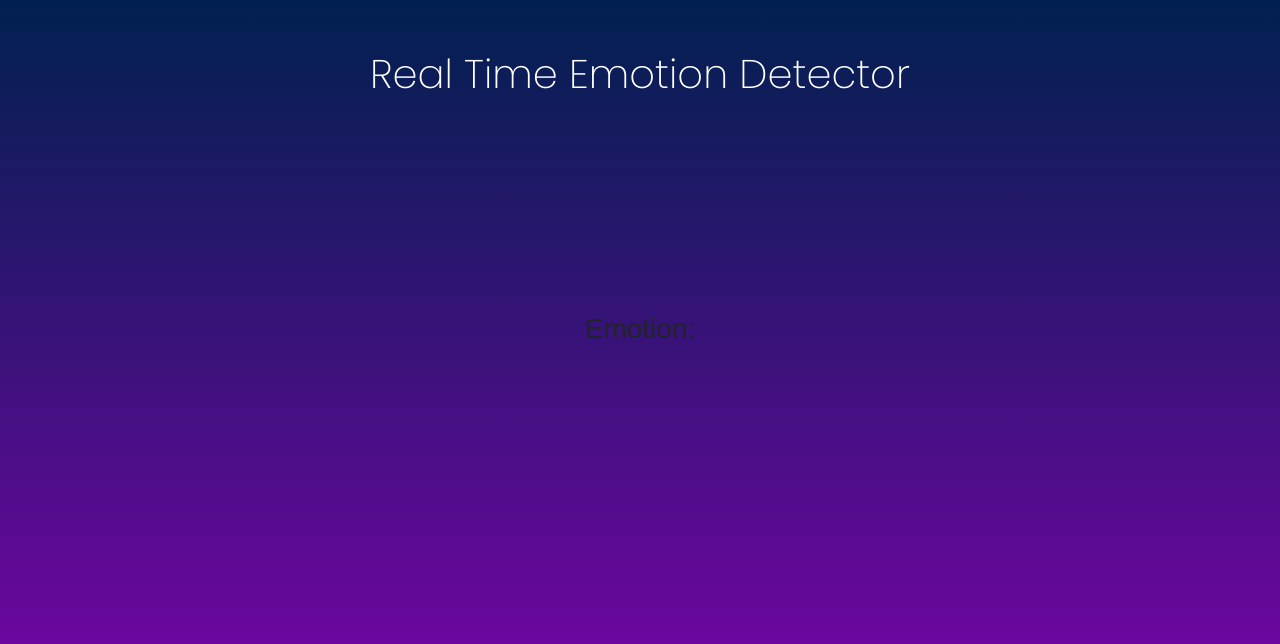
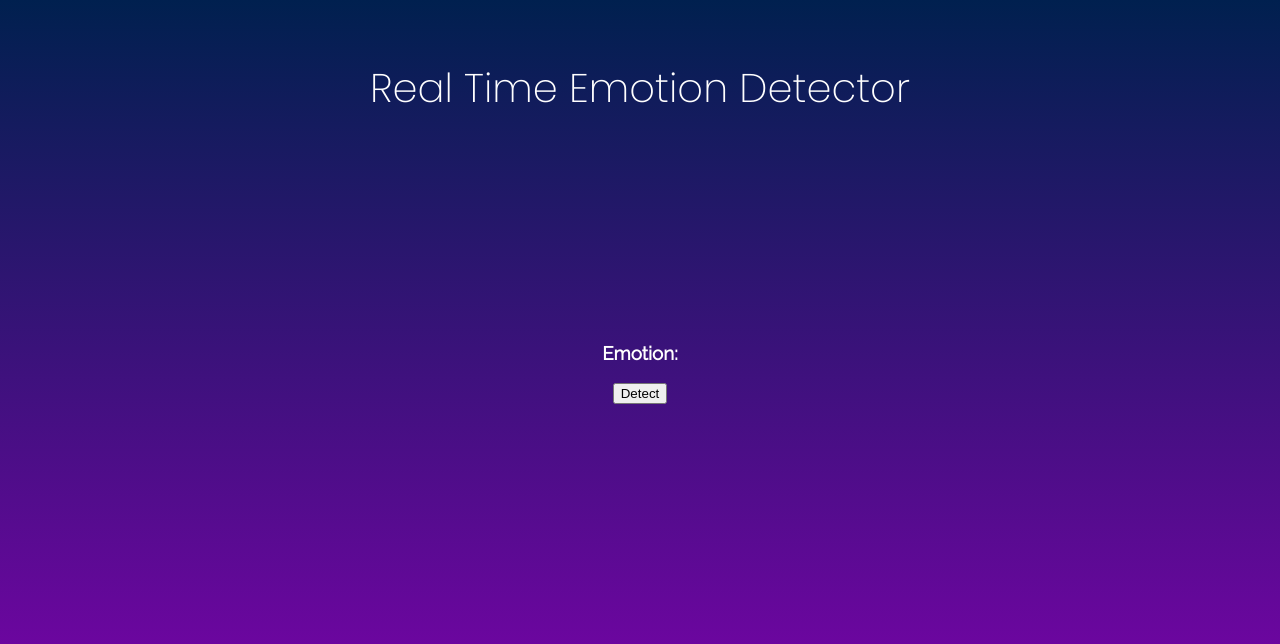
Before and after one commit to rhythmd18/Detect-Emotion-Real-Time, a Flask app: page / in a window 1280 px wide. Shown: the top 644 px of the page. Run offline with Flask 3, Linux system fonts and the light colour scheme.

Commit message:
Necessary changes made

```diff
--- a/src/static/App.js
+++ b/src/static/App.js
@@ -47,9 +47,9 @@ function sendFrame(imgData) {
     .then((data) => {
       // console.log(data);
 
-      if (data.status === "success" && data.bboxes.length > 0) {
+      if (data.status === "success") {
         // console.log(data.bboxes);
-        displayEmotion(data.emotion);
+        displayEmotion(data.emotion, data.bboxes.length > 0);
       }
     })
     .catch((error) => {
@@ -58,12 +58,17 @@ function sendFrame(imgData) {
 }
 
 // Function to draw the bounding boxes
-function displayEmotion(emotion) {
+function displayEmotion(emotion, hasFace) {
   // capture the frame and send it to the server
+  var emotionEl = document.getElementById("emotion-el");
+  if (hasFace) {
+    emotionEl.textContent = emotion;
+  } else {
+    emotionEl.textContent = "No face detected";
+  }
 }
 
-// It capture the frame every 50 milliseconds and send it to the server
-// setInterval(function () {
-//   var frame = captureFrame();
-//   sendFrame(frame);
-// }, 50);
+function getEmotion() {
+  var frame = captureFrame();
+  sendFrame(frame);
+}
--- a/src/static/styles.css
+++ b/src/static/styles.css
@@ -9,14 +9,29 @@ nav {
   text-align: center;
   color: white;
   font-family: "Poppins", sans-serif;
-  font-weight: normal;
   padding: 50px;
 }
 
+h1 {
+  font-weight: 200;
+  font-size: 2.5em;
+  margin: 0;
+}
+
+#detection {
+  text-align: center;
+  color: white;
+  font-weight: normal;
+}
+
 h3 {
-  color: white;
-  text-align: center;
   font-family: "Raleway", sans-serif;
+}
+
+#emotion-el {
+  color: rgb(255, 183, 0);
+  font-family: "Quicksand", sans-serif;
+  font-weight: 300;
 }
 
 #video-container {
--- a/src/templates/index.html
+++ b/src/templates/index.html
@@ -4,14 +4,8 @@
     <meta charset="UTF-8" />
     <meta name="viewport" content="width=device-width, initial-scale=1.0" />
     <link rel="stylesheet" href="/static/styles.css" />
-    <link
-      href="https://cdn.jsdelivr.net/npm/bootstrap@5.3.2/dist/css/bootstrap.min.css"
-      rel="stylesheet"
-      integrity="sha384-T3c6CoIi6uLrA9TneNEoa7RxnatzjcDSCmG1MXxSR1GAsXEV/Dwwykc2MPK8M2HN"
-      crossorigin="anonymous"
-    />
     <style>
-      @import url("https://fonts.googleapis.com/css2?family=Poppins:wght@200&display=swap");
+      @import url("https://fonts.googleapis.com/css2?family=Poppins:wght@200;700&family=Quicksand:wght@300&family=Raleway&display=swap");
     </style>
     <title>Real Time Emotion Detector</title>
   </head>
@@ -23,8 +17,9 @@
     <div id="video-container">
       <video autoplay="true" id="videoElement"></video>
     </div>
-    <div id="detection-text">
-      <h3>Emotion: <span id="emotion"></span></h3>
+    <div id="detection">
+      <h3>Emotion: <span id="emotion-el"></span></h3>
+      <button id="detection-btn" onclick="getEmotion()">Detect</button>
     </div>
     <script src="/static/App.js"></script>
     <script
```
